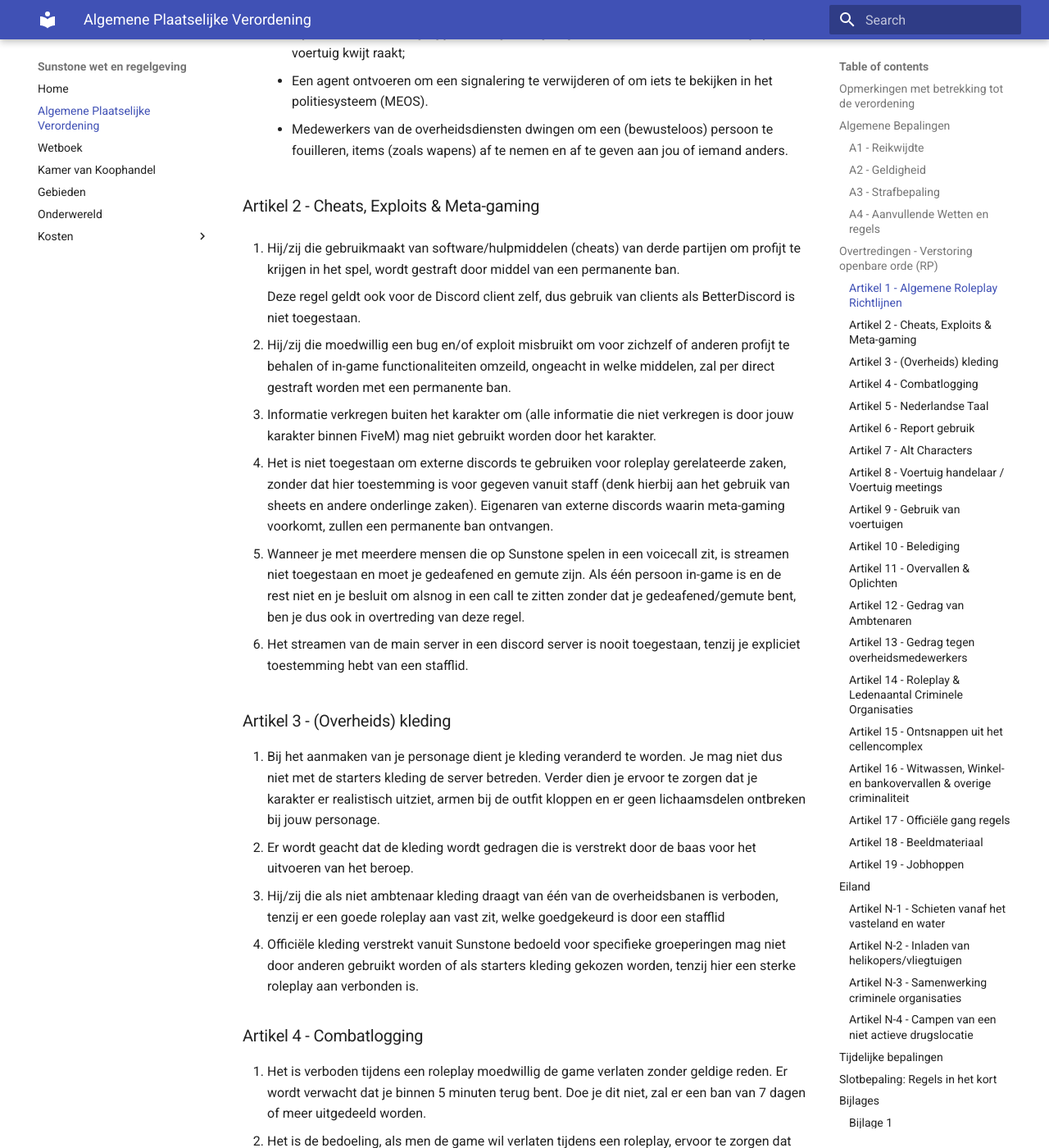
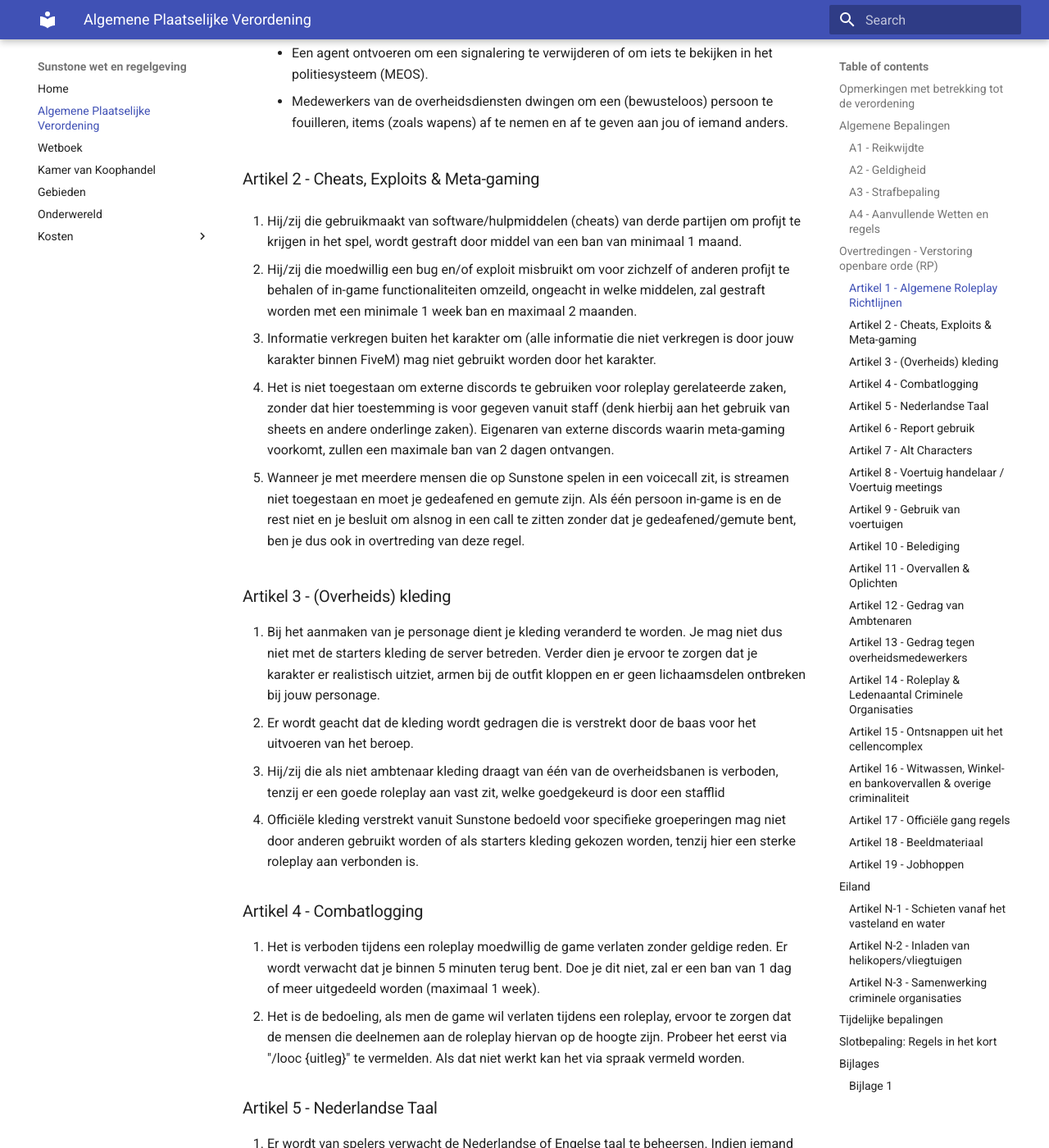
Before and after one commit to mickjoel/wetboek.sunstone, an MkDocs documentation site: the page built from docs/apv.md, in a window 1280 px wide and 1400 px high, scrolled down 2889 px. Shown: the whole window at 82% size. Built offline with MkDocs 1.6.1 and Material for MkDocs 9.7.7, drawn with Linux system fonts in a browser that asks for light colours; some of the changed text lies outside the part shown.

Commit message:
Update apv.md

```diff
--- a/docs/apv.md
+++ b/docs/apv.md
@@ -20,8 +20,7 @@ Het Wetboek van Strafrecht, specifiek bedoeld voor Sunstone, wordt hierbij inget
 ### A3 - Strafbepaling
 
 1. De straffen zijn onderverdeeld in zeven categorieën:
-    * Categorie 1: een waarschuwing + maximaal 50 uur taakstraf
-        * (max 3 waarschuwingen in 1 maand, hierna volgt automatisch oplegging cat. 2)
+    * Categorie 1: een waarschuwing + maximaal 25 uur taakstraf
     * Categorie 2: een ban van maximaal 1 dag
     * Categorie 3: een ban van maximaal 2 dagen
     * Categorie 4: een ban van maximaal 3 dagen
@@ -69,19 +68,15 @@ Het Wetboek van Strafrecht, specifiek bedoeld voor Sunstone, wordt hierbij inget
 
 ### Artikel 2 - Cheats, Exploits & Meta-gaming
 
-1. Hij/zij die gebruikmaakt van software/hulpmiddelen (cheats) van derde partijen om profijt te krijgen in het spel, wordt gestraft door middel van een permanente ban.
+1. Hij/zij die gebruikmaakt van software/hulpmiddelen (cheats) van derde partijen om profijt te krijgen in het spel, wordt gestraft door middel van een ban van minimaal 1 maand.
 
-    Deze regel geldt ook voor de Discord client zelf, dus gebruik van clients als BetterDiscord is niet toegestaan.
-
-2. Hij/zij die moedwillig een bug en/of exploit misbruikt om voor zichzelf of anderen profijt te behalen of in-game functionaliteiten omzeild, ongeacht in welke middelen, zal per direct gestraft worden met een permanente ban.
+2. Hij/zij die moedwillig een bug en/of exploit misbruikt om voor zichzelf of anderen profijt te behalen of in-game functionaliteiten omzeild, ongeacht in welke middelen, zal gestraft worden met een minimale 1 week ban en maximaal 2 maanden.
 
 3. Informatie verkregen buiten het karakter om (alle informatie die niet verkregen is door jouw karakter binnen FiveM) mag niet gebruikt worden door het karakter.
 
-4. Het is niet toegestaan om externe discords te gebruiken voor roleplay gerelateerde zaken, zonder dat hier toestemming is voor gegeven vanuit staff (denk hierbij aan het gebruik van sheets en andere onderlinge zaken). Eigenaren van externe discords waarin meta-gaming voorkomt, zullen een permanente ban ontvangen.
+4. Het is niet toegestaan om externe discords te gebruiken voor roleplay gerelateerde zaken, zonder dat hier toestemming is voor gegeven vanuit staff (denk hierbij aan het gebruik van sheets en andere onderlinge zaken). Eigenaren van externe discords waarin meta-gaming voorkomt, zullen een maximale ban van 2 dagen ontvangen.
 
 5. Wanneer je met meerdere mensen die op Sunstone spelen in een voicecall zit, is streamen niet toegestaan en moet je gedeafened en gemute zijn. Als één persoon in-game is en de rest niet en je besluit om alsnog in een call te zitten zonder dat je gedeafened/gemute bent, ben je dus ook in overtreding van deze regel.
-
-6. Het streamen van de main server in een discord server is nooit toegestaan, tenzij je expliciet toestemming hebt van een stafflid.
 
 ### Artikel 3 - (Overheids) kleding
 
@@ -92,14 +87,13 @@ Het Wetboek van Strafrecht, specifiek bedoeld voor Sunstone, wordt hierbij inget
 
 ### Artikel 4 - Combatlogging
 
-1. Het is verboden tijdens een roleplay moedwillig de game verlaten zonder geldige reden. Er wordt verwacht dat je binnen 5 minuten terug bent. Doe je dit niet, zal er een ban van 7 dagen of meer uitgedeeld worden.
+1. Het is verboden tijdens een roleplay moedwillig de game verlaten zonder geldige reden. Er wordt verwacht dat je binnen 5 minuten terug bent. Doe je dit niet, zal er een ban van 1 dag of meer uitgedeeld worden (maximaal 1 week).
 2. Het is de bedoeling, als men de game wil verlaten tijdens een roleplay, ervoor te zorgen dat de mensen die deelnemen aan de roleplay hiervan op de hoogte zijn. Probeer het eerst via "/looc {uitleg}" te vermelden. Als dat niet werkt kan het via spraak vermeld worden.
 
 ### Artikel 5 - Nederlandse Taal
 
 1. Er wordt van spelers verwacht de Nederlandse of Engelse taal te beheersen. Indien iemand de Nederlandse of Engelse taal niet beheerst, is deze persoon niet welkom op de server.
 2. Andere talen dan het Nederlands en het Engels mogen niet gebruikt worden op een provocerende of beledigende manier gedurende de roleplay.
-3. Tijdens een staff- of overheids gesprek dient de persoon te allen tijde Nederlands te spreken, indien de medewerker dit wenst. Mocht de persoon de Nederlandse taal niet beheersen, dient er iemand aanwezig te zijn die namens hem in het Nederlands kan spreken.
 
 ### Artikel 6 - Report gebruik
 
@@ -111,15 +105,13 @@ Het Wetboek van Strafrecht, specifiek bedoeld voor Sunstone, wordt hierbij inget
 
 1. Het is verboden alt characters aan te maken met de intentie het start bedrag over te schrijven naar het account waar normaal op gespeeld wordt. Hiernaast is het ook verboden om meer dan 3 alt accounts aan te maken.
 2. Het is niet toegestaan om een alt character te maken om, bijvoorbeeld, criminele activiteiten te ondernemen. Wanneer een van je personages bij de overheid werkt.
-3. Hoewel alt characters toegestaan zijn, is het verboden om alt accounts te maken, of te multiboxen met alt characters. Dit zal worden bestraft met een permanente ban van alle (alt) accounts.
+3. Hoewel alt characters toegestaan zijn, is het verboden om alt accounts te maken, of te multiboxen met alt characters. Dit zal worden bestraft met een 2 maanden ban van alle (alt) accounts.
 
 ### Artikel 8 - Voertuig handelaar / Voertuig meetings
 
 1. Een voertuig handelaar mag enkel uitgevoerd worden wanneer hiervoor goedkeuring is vanuit justitie.
 2. Een voertuig handelaar mag:
     * Maximaal 10 voertuigen in hun “showroom” zetten.
-    * Zich enkel vestigen op een door justitie aangewezen locatie.
-    * Dient officiële vergunningen te hebben, ondertekend door een lid van justitie, waarin de locatie vermeld staat.
 3. Bij voertuig meetings mogen maximaal 20 voertuigen aanwezig zijn.
 
 ### Artikel 9 - Gebruik van voertuigen
@@ -132,9 +124,8 @@ Het Wetboek van Strafrecht, specifiek bedoeld voor Sunstone, wordt hierbij inget
 
 ### Artikel 10 - Belediging
 
-1. Persoon die scheldt met hedendaags relevante ziektes, racistische opmerkingen, of andere ongepaste opmerkingen, wordt bestraft door middel van een permanente ban. Dit is ook van kracht op steam-, discord- en karakternaam.
+1. Persoon die scheldt met hedendaags relevante ziektes, racistische opmerkingen, of andere ongepaste opmerkingen, wordt bestraft door middel van een 1 week ban. Dit is ook van kracht op karakternaam.
 2. Het is tevens niet toegestaan om in de Sunstone erkende platformen toxic, uitlokkend, haatzaaiend of opruiend gedrag te vertonen.
-3. Op lid 1 geldt een uitzondering voor het schelden met hedendaagse relevante ziektes, bij de eerste keer zal dat bestraft worden doormiddel van een ban van twee weken. Bij de tweede keer zal hij/zij bestraft worden met 3 maanden ban, en derde keer zal het een permanente verbanning zijn.
 
 ### Artikel 11 - Overvallen & Oplichten
 
@@ -250,12 +241,6 @@ Onderstaande regels tellen alleen op eiland
 1. Op Eiland is het voor een officiële groep niet toegestaan om samen te werken met een officiele of onofficiele groep of persoon.
 2. Uitzondering op lid 1 is er voor het kopen en verkopen van drugs. Dit mag wel gedaan worden op het eiland tussen verschillende groepen en personen.
 
-### Artikel N-4 - Campen van een niet actieve drugslocatie
-
-1. Het campen van een niet actieve drugslocatie is niet toegestaan op het eiland.
-2. Zodra je binnen 1000 meter van de pluk bent, kan dit onder campen vallen. Dit is ter beoordeling aan een stafflid.
-3. Het is niet toegestaan om constant op en neer te rijden naar een niet-actieve drugs locatie, om zo de camp regel te omzeilen. Als dit blijft gebeuren zullen er sancties komen. Dit is ter beoordeling aan een stafflid.
-
 ## Tijdelijke bepalingen
 
 ## Slotbepaling: Regels in het kort
@@ -289,8 +274,7 @@ Onderstaande regels tellen alleen op eiland
 * Onder de AFK-kick proberen uit te komen is verboden.
 * Ben je als agent niet in game, mag je niet deelnemen aan een overval.
 * Wanneer je wordt vermoord door een rivaliserende gang mag je 24 uur niet deelnemen aan eventuele wraakacties of roleplay richting een andere gang.
-* Het is verboden een ambulancier of een medewerker van de ANWB te vermoorden of te ontvoeren bij een oproep of gebruik van hen.
-* Het is verboden om drugslocaties of wapens te verkopen via twitter, ook als je het hebt over "theeblaadjeslocaties", "broodmessen", "waterpistolen" en dergelijke.
+* Het is verboden een ambulancier of een medewerker van de ANWB te vermoorden of te ontvoeren bij een oproep of gebruik van hen
 
 ## Bijlages
 
```
Also changed, not shown: other parts of docs/apv.md (+3 -3 lines).
